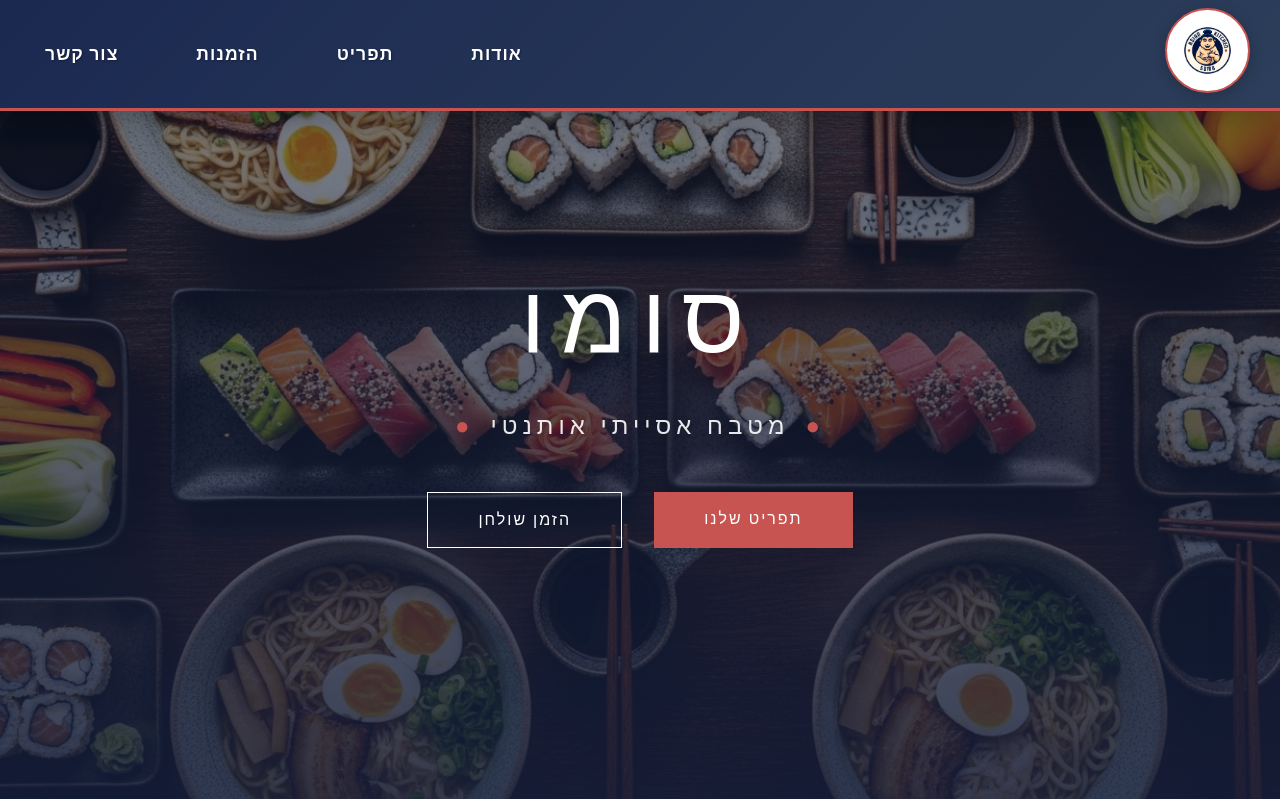
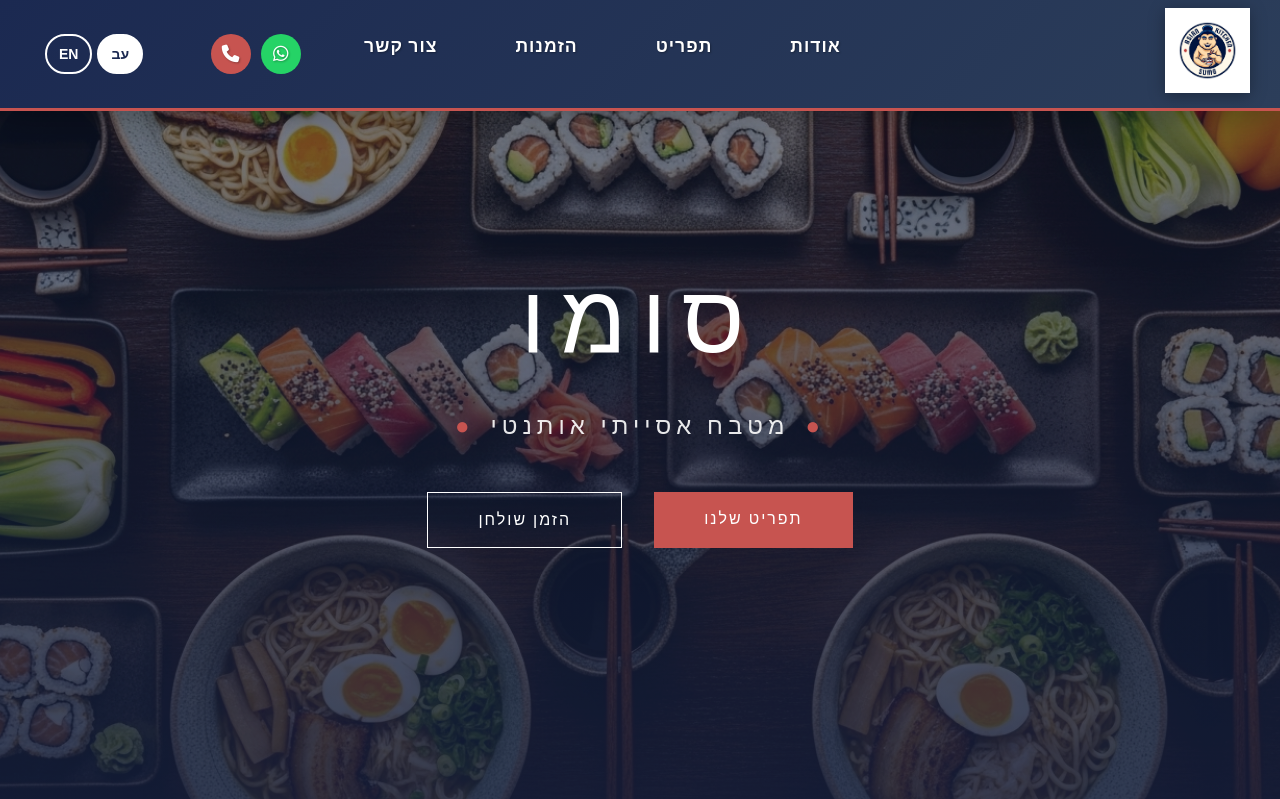
Before and after one commit to halur-io/android-hub, a Flask app: page / in a window 1280 px wide. Shown: the top 799 px of the page. Run offline with Flask 3, Linux system fonts and the light colour scheme; some libraries are stand-ins or nearby versions.

Commit message:
Add language selection and contact buttons to the website navigation
Implements a multilingual interface with Hebrew and English language toggles, and adds prominent WhatsApp and phone contact buttons to the site's navigation bar. Includes CSS for styling these new elements and JavaScript for language switching functionality.

Replit-Commit-Author: Agent
Replit-Commit-Session-Id: 5028ef88-8d31-4cf4-9f8a-301b79f2947c
Replit-Commit-Checkpoint-Type: full_checkpoint
Replit-Commit-Screenshot-Url: https://storage.googleapis.com/screenshot-production-us-central1/cad2a536-a2eb-41a8-a0a3-6f4a608fee70/5028ef88-8d31-4cf4-9f8a-301b79f2947c/q1VSaDx

```diff
--- a/static/css/sushifushi.css
+++ b/static/css/sushifushi.css
@@ -88,11 +88,7 @@ body {
     width: 85px;
     display: block;
     object-fit: contain;
-    border-radius: 50%;
-    padding: 5px;
-    background: white;
-    box-shadow: 0 3px 15px rgba(0, 0, 0, 0.2);
-    border: 2px solid var(--sumo-coral);
+    filter: drop-shadow(0 3px 8px rgba(0, 0, 0, 0.3));
 }
 
 .navbar-brand a:hover img {
@@ -131,6 +127,74 @@ body {
     background-color: var(--pure-white);
     transform: translateY(-2px);
     box-shadow: 0 4px 15px rgba(255, 255, 255, 0.3);
+}
+
+/* Contact Buttons */
+.contact-buttons {
+    display: flex;
+    gap: 10px;
+    align-items: center;
+    margin-left: 20px;
+}
+
+.contact-btn {
+    width: 40px;
+    height: 40px;
+    border-radius: 50%;
+    display: flex !important;
+    align-items: center;
+    justify-content: center;
+    font-size: 20px;
+    transition: all 0.3s;
+    padding: 0 !important;
+}
+
+.whatsapp-btn {
+    background: #25D366;
+    color: white !important;
+}
+
+.whatsapp-btn:hover {
+    background: #128C7E !important;
+    transform: scale(1.1);
+}
+
+.phone-btn {
+    background: var(--sumo-coral);
+    color: white !important;
+}
+
+.phone-btn:hover {
+    background: #a54440 !important;
+    transform: scale(1.1);
+}
+
+/* Language Selector */
+.language-selector {
+    display: flex;
+    gap: 5px;
+    margin-left: 15px;
+}
+
+.lang-btn {
+    padding: 5px 12px;
+    border: 2px solid var(--pure-white);
+    background: transparent;
+    color: var(--pure-white);
+    border-radius: 20px;
+    cursor: pointer;
+    font-size: 14px;
+    font-weight: 600;
+    transition: all 0.3s;
+}
+
+.lang-btn:hover {
+    background: rgba(255, 255, 255, 0.2);
+}
+
+.lang-btn.active {
+    background: var(--pure-white);
+    color: var(--sumo-navy);
 }
 
 /* Hero Section */
--- a/templates/base.html
+++ b/templates/base.html
@@ -21,6 +21,9 @@
     <link rel="preconnect" href="https://fonts.googleapis.com">
     <link rel="preconnect" href="https://fonts.gstatic.com" crossorigin>
     <link href="https://fonts.googleapis.com/css2?family=Heebo:wght@300;400;500;700&display=swap" rel="stylesheet">
+
+    <!-- Font Awesome -->
+    <link rel="stylesheet" href="https://cdnjs.cloudflare.com/ajax/libs/font-awesome/6.4.0/css/all.min.css">
 
     <!-- Custom CSS -->
     <link rel="stylesheet" href="{{ url_for('static', filename='css/sushifushi.css') }}">
@@ -64,6 +67,18 @@
                 <li><a href="#menu">תפריט</a></li>
                 <li><a href="#reservation">הזמנות</a></li>
                 <li><a href="#contact">צור קשר</a></li>
+                <li class="contact-buttons">
+                    <a href="https://wa.me/972778066300" target="_blank" class="contact-btn whatsapp-btn" title="WhatsApp">
+                        <i class="fab fa-whatsapp"></i>
+                    </a>
+                    <a href="tel:077-806-6300" class="contact-btn phone-btn" title="חייג">
+                        <i class="fas fa-phone"></i>
+                    </a>
+                </li>
+                <li class="language-selector">
+                    <button class="lang-btn active" data-lang="he">עב</button>
+                    <button class="lang-btn" data-lang="en">EN</button>
+                </li>
             </ul>
         </div>
     </nav>
```
Also changed, not shown: other parts of static/css/sushifushi.css (+28 -2 lines), static/js/sushifushi.js (+76 -0 lines).
